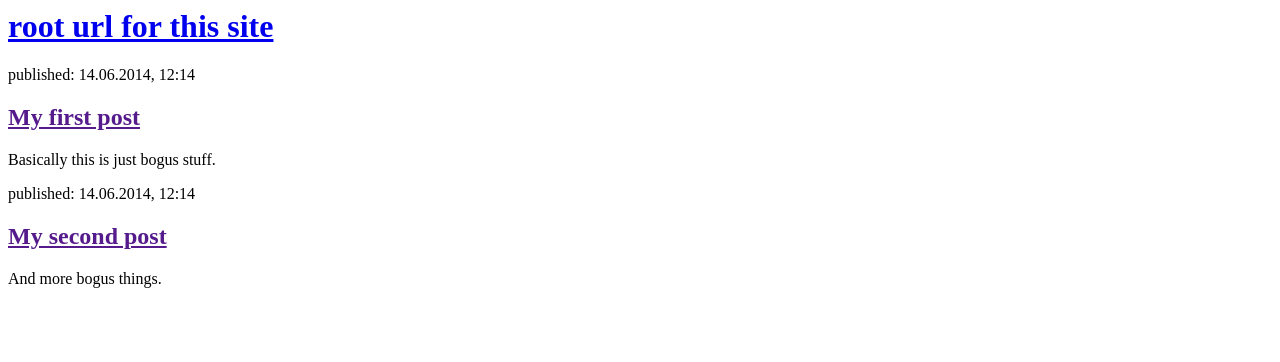
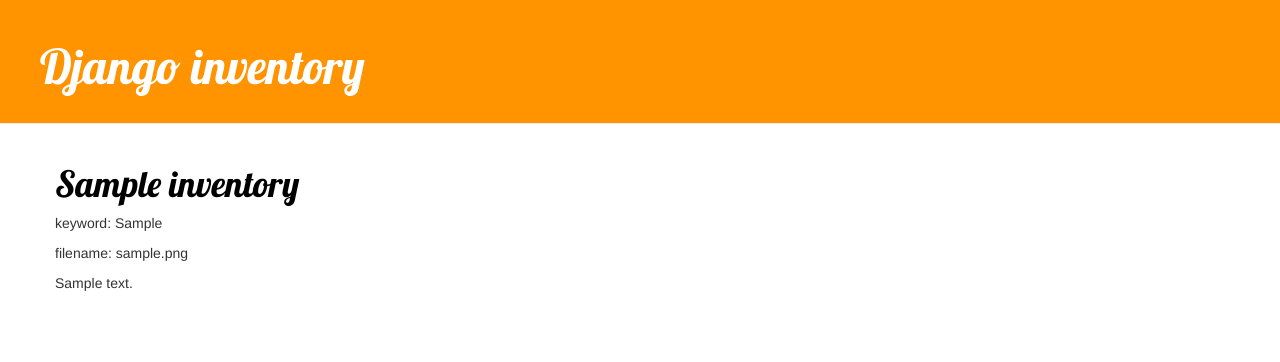
Before and after one commit to ednlina/my-first-inventory, a Django app: page / in a window 1280 px wide. Shown: the top 362 px of the page. Run offline with Django 3.2, Linux system fonts and the light colour scheme; tables that the repository leaves empty hold one stand-in row (values such as "Sample post"); some libraries are stand-ins or nearby versions.

Commit message:
added vie and template for detail and also css

```diff
--- /dev/null
+++ b/inventory/static/css/inventory.css
@@ -0,0 +1,47 @@
+
+.page-header {
+    background-color: #ff9400;
+    margin-top: 0;
+    padding: 20px 20px 20px 40px;
+}
+
+.page-header h1, .page-header h1 a, .page-header h1 a:visited, .page-header h1 a:active {
+    color: #ffffff;
+    font-size: 36pt;
+    text-decoration: none;
+}
+
+.content {
+    margin-left: 40px;
+}
+
+h1, h2, h3, h4 {
+    font-family: 'Lobster', cursive;
+}
+
+.date {
+    color: #828282;
+}
+
+.save {
+    float: right;
+}
+
+.inv-form textarea, .inv-form input {
+    width: 100%;
+}
+
+.top-menu, .top-menu:hover, .top-menu:visited {
+    color: #ffffff;
+    float: right;
+    font-size: 26pt;
+    margin-right: 20px;
+}
+
+.inv {
+    margin-bottom: 70px;
+}
+
+.inv h1 a, .inv h1 a:visited {
+    color: #000000;
+}
--- /dev/null
+++ b/inventory/templates/inventory/base.html
@@ -0,0 +1,23 @@
+{% load staticfiles %}
+<html>
+    <head>
+        <title>Django Test stuff</title>
+        <link rel="stylesheet" href="//maxcdn.bootstrapcdn.com/bootstrap/3.2.0/css/bootstrap.min.css">
+        <link rel="stylesheet" href="//maxcdn.bootstrapcdn.com/bootstrap/3.2.0/css/bootstrap-theme.min.css">
+        <link href="//fonts.googleapis.com/css?family=Lobster&subset=latin,latin-ext" rel="stylesheet" type="text/css">
+        <link rel="stylesheet" href="{% static 'css/inventory.css' %}">
+    </head>
+    <body>
+        <div class="page-header">
+        <h1><a href="/">Django inventory</a></h1>
+        </div>
+    <div class="content container">
+        <div class="row">
+            <div class="col-md-8">
+            {% block content %}
+            {% endblock %}
+            </div>
+        </div>
+    </div>
+    </body>
+</html>
--- a/inventory/templates/inventory/inventory_list.html
+++ b/inventory/templates/inventory/inventory_list.html
@@ -1,22 +1,11 @@
-<html>
-    <head>
-        <title>Django Test stuff</title>
-    </head>
-    <body>
-        <div>
-            <h1><a href="/">root url for this site</a></h1>
-        </div>
-
-        <div>
-            <p>published: 14.06.2014, 12:14</p>
-            <h2><a href="">My first post</a></h2>
-            <p>Basically this is just bogus stuff.</p>
-        </div>
-
-        <div>
-            <p>published: 14.06.2014, 12:14</p>
-            <h2><a href="">My second post</a></h2>
-            <p>And more bogus things.</p>
-        </div>
-    </body>
-</html>
+{% extends 'inventory/base.html' %}
+{% block content %}
+                {% for item in items %}
+                  <div class="inv">
+                   <h1><a href="{% url 'inventory_detail' pk=item.pk %}">{{ item.title }}</a></h1>
+                   <p>keyword: {{ item.keyword }}</p>
+                   <p>filename: {{ item.filename }}</p>
+                   <p>{{ item.text|linebreaksbr }}</p>
+                  </div>
+               {% endfor %}
+{% endblock %}
--- a/inventory/urls.py
+++ b/inventory/urls.py
@@ -2,4 +2,5 @@
 from . import views
 urlpatterns = [
     url(r'^$', views.inventory_list, name='inventory_list'),
+    url(r'^inventory/(?P<pk>\d+)/$', views.inventory_detail, name='inventory_detail'),
 ]
--- a/inventory/views.py
+++ b/inventory/views.py
@@ -1,5 +1,13 @@
-from django.shortcuts import render
+from django.shortcuts import render, get_object_or_404
+from django.utils import timezone
+from .models import Inventory
 
 # Create your views here.
 def inventory_list(request):
-    return render(request, 'inventory/inventory_list.html', {})
+    #items = Inventory.objects.filter(title__contains='chair')
+    items = Inventory.objects.all()
+    return render(request, 'inventory/inventory_list.html', {'items': items})
+
+def inventory_detail(request, pk):
+    item = get_object_or_404(Inventory, pk=pk)
+    return render(request, 'inventory/inventory_detail.html', {'item': item})
```
Also changed, not shown: inventory/templates/inventory/inventory_detail.html (added, +13 -0 lines).
